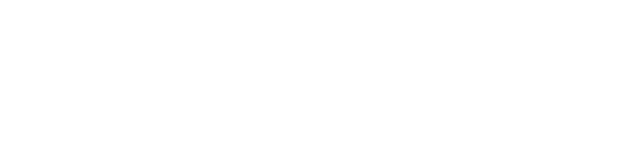
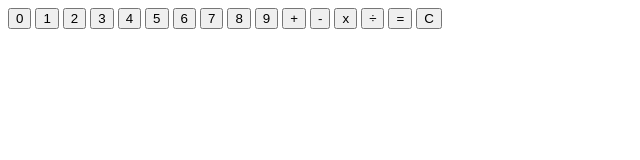
Before and after one commit to jeffreyc31/calculator, a plain HTML site: page index.html in a window 1280 px wide. Shown: the whole page, without its empty margins (0-640 px from the left). Drawn offline with Linux system fonts and the light colour scheme.

Commit message:
add container, display and buttons to calculator

```diff
--- a/index.html
+++ b/index.html
@@ -10,7 +10,29 @@
 </head>
 
 <body>
+    <div id="calc">
+        <div id='display'></div>
+        <div id='buttons'>
+            <button class='number' , id='zero'>0</button>
+            <button class='number' , id='one'>1</button>
+            <button class='number' , id='two'>2</button>
+            <button class='number' , id='three'>3</button>
+            <button class='number' , id='four'>4</button>
+            <button class='number' , id='five'>5</button>
+            <button class='number' , id='six'>6</button>
+            <button class='number' , id='seven'>7</button>
+            <button class='number' , id='eight'>8</button>
+            <button class='number' , id='nine'>9</button>
+            <button class='ops' , id='add'>+</button>
+            <button class='ops' , id='subtract'>-</button>
+            <button class='ops' , id='multiply'>x</button>
+            <button class='ops' , id='divide'>&div;</button>
+            <button id='equals'>=</button>
+            <button id='clear'>C</button>
 
+        </div>
+    </div>
+    </div>
 
 </body>
 
```
